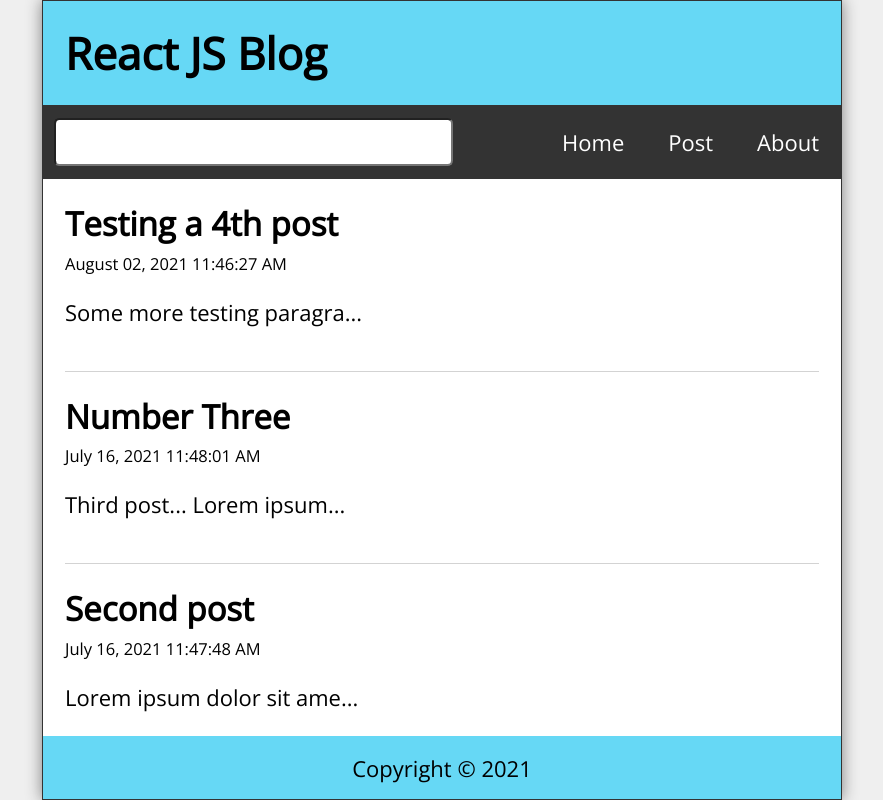
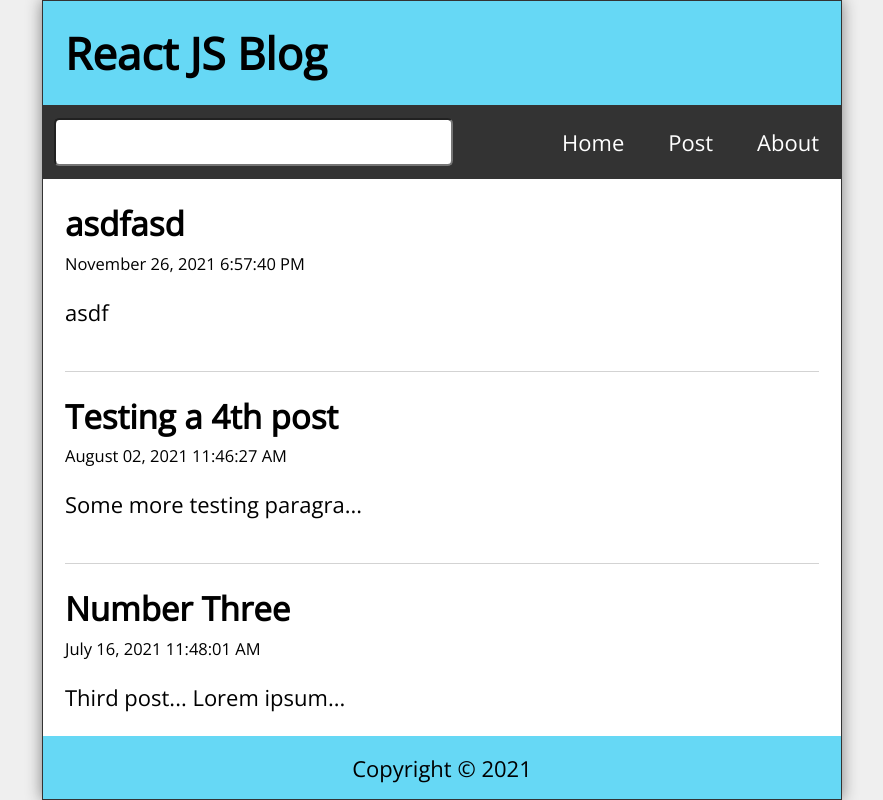
Before and after one commit to Markopolo619/React-Blog, a React (Create React App) app: page / in a window 1280 px wide. Shown: the whole page, without its empty margins (198-1081 px from the left). Built offline with nearby package versions, Linux system fonts and the light colour scheme; data requests are answered from the project's data file.

Commit message:
Tried to fix the code, no luck, pushing bugs

```diff
--- a/data/db.json
+++ b/data/db.json
@@ -23,6 +23,12 @@
       "title": "Testing a 4th post",
       "datetime": "August 02, 2021 11:46:27 AM",
       "body": "Some more testing paragraphs!"
+    },
+    {
+      "id": 5,
+      "title": "asdfasd",
+      "datetime": "November 26, 2021 6:57:40 PM",
+      "body": "asdf"
     }
   ]
 }
--- a/src/Components/Feed.js
+++ b/src/Components/Feed.js
@@ -10,4 +10,4 @@ const Feed = ({ posts }) => {
     )
 }
 
-export default Feed;
+export default Feed
--- a/src/Components/Post.js
+++ b/src/Components/Post.js
@@ -1,4 +1,4 @@
-import { Link } from 'react-router-dom'
+import { Link } from 'react-router-dom';
 
 const Post = ({ post }) => {
     return (
```
Lines whose indentation alone changed are shown as unchanged.
